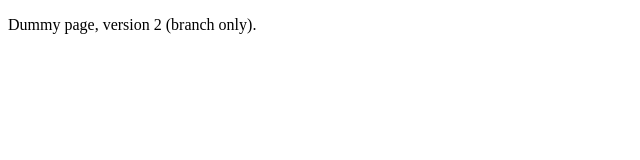
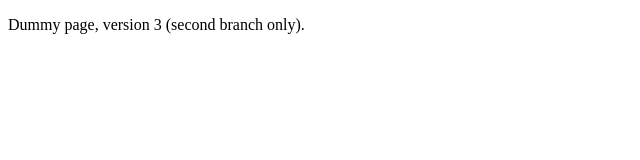
Before and after one commit to SaschaHeyer/pages-deploy-attribution-test, a plain HTML site: page index.html in a window 1280 px wide. Shown: the full height of the page, 0-640 px from the left. Drawn offline with Linux system fonts and the light colour scheme.

Commit message:
v3 on a second branch

```diff
--- a/index.html
+++ b/index.html
@@ -1 +1 @@
-<!doctype html><title>test</title><p>Dummy page, version 2 (branch only).</p>
+<!doctype html><title>test</title><p>Dummy page, version 3 (second branch only).</p>
```
